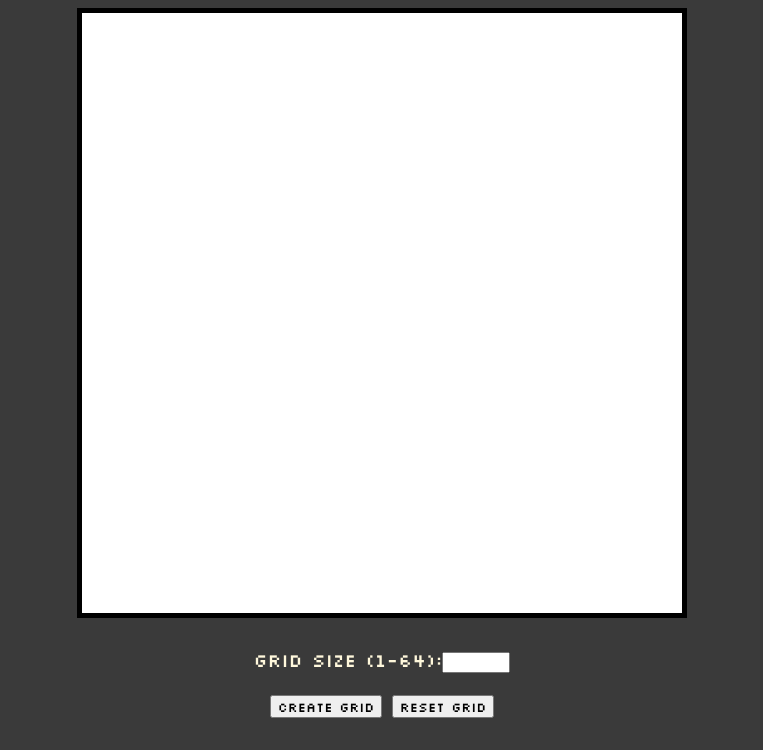
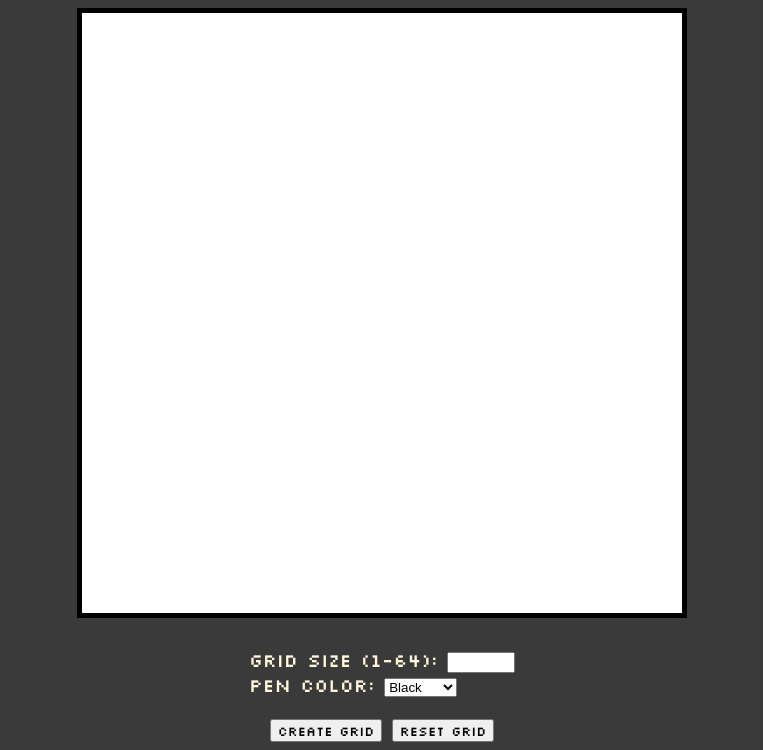
Before and after one commit to kavain85/etch-a-sketch, a plain HTML site: page index.html in a window 1280 px wide. Shown: the part 132-882 px from the top of the page, without its empty margins (258-1021 px from the left). Before the commit the page ends 858 px from the top, so only its background shows below. Drawn offline with Linux system fonts and the light colour scheme.

Commit message:
Add dropdown for color selection

```diff
--- a/index.html
+++ b/index.html
@@ -16,7 +16,16 @@
     <div class="container"></div>
     <div id="controls">
         <div id="input">
-            Grid Size (1-64):<input type="number" id="size-input"/>
+            <div>Grid Size (1-64): <input type="number" id="size-input"/></div>
+            <div>Pen Color:
+                <select name="pen-color" id="pen-color">
+                    <option value="black">Black</option>
+                    <option value="red">Red</option>
+                    <option value="green">Green</option>
+                    <option value="blue">Blue</option>
+                    <option value="random">Random</option>
+                </select>
+            </div>
         </div>
         <div id="buttons">
             <button id="create-grid">Create Grid</button>
```
